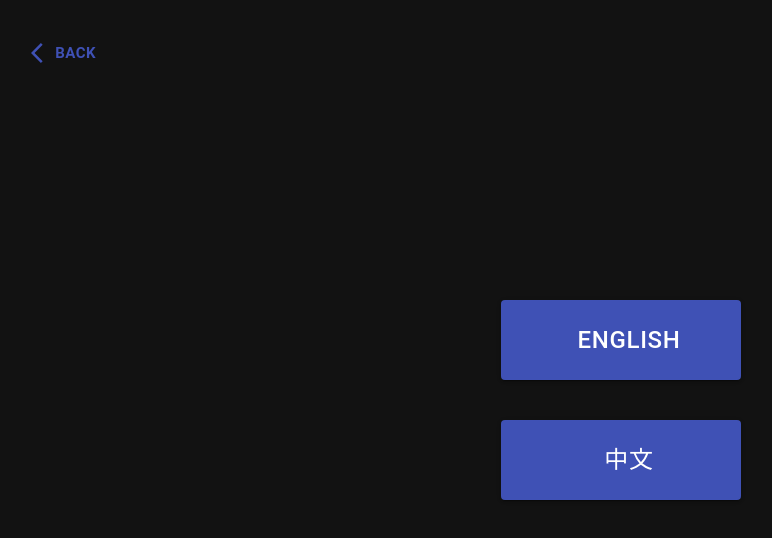
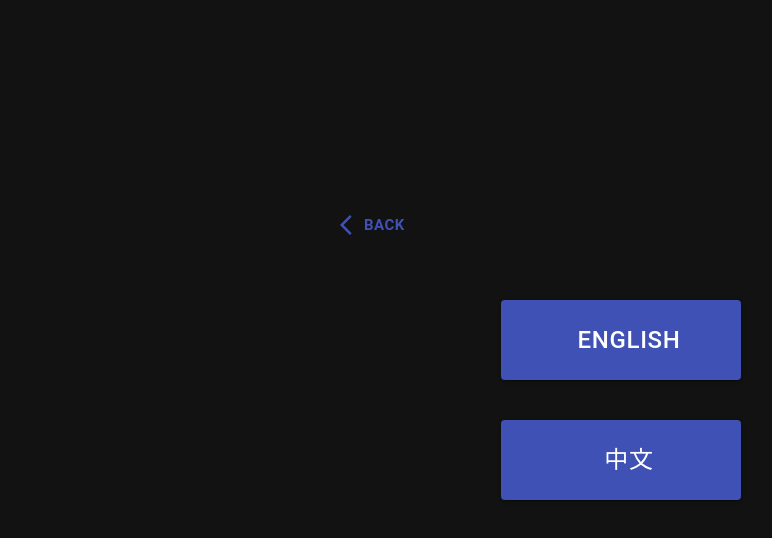
Before and after one commit to niuniuanran/WhoIsSpy, a React (Create React App) app: page / in a window 1280 px wide. Shown: the top 538 px of the page, without its empty margins (19-791 px from the left). Built offline with nearby package versions, Linux system fonts and the light colour scheme.

Commit message:
Re-position back button

```diff
--- a/src/App.tsx
+++ b/src/App.tsx
@@ -7,7 +7,6 @@ import ChooseLanguage from "./Components/ChooseLanguage";
 import {LanguageProvider} from "./Contexts/LanguageContext";
 import Main from "./Components/Main";
 import { createMuiTheme, ThemeProvider } from '@material-ui/core/styles';
-import ContentContainer from "./Components/ContentContainer";
 
 function App() {
   const theme = createMuiTheme({
--- a/src/Components/ContentContainer.tsx
+++ b/src/Components/ContentContainer.tsx
@@ -1,4 +1,4 @@
-import {Grid, IconButton, Button} from "@material-ui/core"
+import {Button} from "@material-ui/core"
 import { makeStyles } from '@material-ui/core/styles';
 import ArrowBackIosIcon from '@material-ui/icons/ArrowBackIos';
 
@@ -22,6 +22,11 @@ const useStyles = makeStyles((theme) => ({
         msTransform: 'translateY(-50%) translateX(-50%)',
         transform: 'translateY(-50%) translateX(-50%)',
     },
+    back: {
+        position: 'absolute',
+        left: '-2rem',
+        top: '-6rem'
+    }
   }));
 
 interface MainLayoutProp {
@@ -34,24 +39,22 @@ export default function ContentContainer({children, allowBack}:MainLayoutProp){
         return <div className={classes.root}>
             {
                 allowBack?(
-                    <Grid container >
-                        <Grid item xs={9} md={6} className={classes.content}>
+                    <div >
+                        <div className={classes.content}>
                             {children}
-                        </Grid>
-                    </Grid>):(
-                    <Grid container spacing={0} direction="column">
-                        <Grid item xs={1}>
-                        <Button aria-label="back" color="primary" variant="text" size="large" style={{fontWeight: "bolder"}}>
-                            <ArrowBackIosIcon /> Back
-                        </Button>
-                        </Grid>
-                        <Grid container item xs={9} md={6} className={classes.content}>
+                        </div>
+                    </div>):(
+                    <div>
+                        <div className={classes.content}>
+                            <div className={classes.back}>
+                                <Button aria-label="back" color="primary" variant="text" size="large" style={{fontWeight: "bolder"}}>
+                                    <ArrowBackIosIcon /> Back
+                                </Button>
+                            </div>
                             {children}
-                        </Grid>
-                    </Grid>
+                        </div>
+                    </div>
                 )
             }
         </div>
-
-
 }
```
